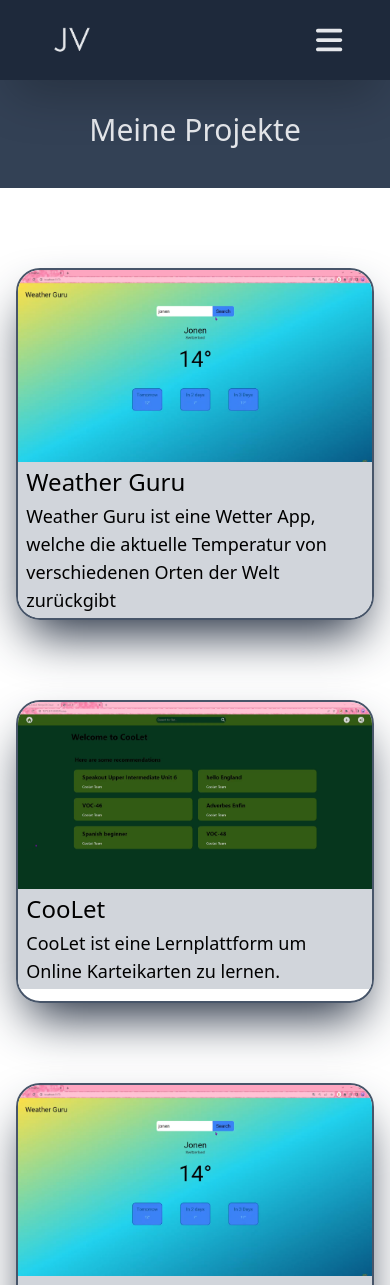
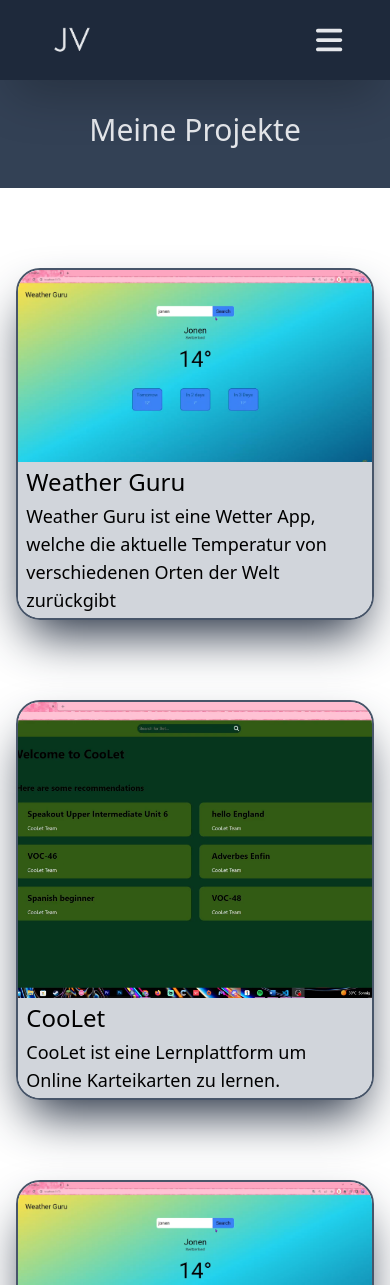
Before and after one commit to Spogotenau/portfolio, a React (Vite) app: page /projekte in a window 390 px wide. Shown: the top 1285 px of the page. Built offline with nearby package versions, Linux system fonts and the light colour scheme; a web font is replaced by a local one.

Commit message:
fix maybe

```diff
--- a/src/Pages/Projekte/index.jsx
+++ b/src/Pages/Projekte/index.jsx
@@ -23,8 +23,12 @@ function Projekte() {
         </div>
         <div className='project mt-20 border-2 rounded-3xl shadow-2xl shadow-slate-800 border-slate-600 overflow-hidden w-11/12 md:w-[550px] md:h-[341.75px] mx-auto'>
           <Link to='/projekte/coolet'>
-            <img src={cooLet} alt='CooLet' className=' w-[550px]' />
-            <div className='description cooLet bg-gray-300 top-[-12px] relative'>
+            <img
+              src={cooLet}
+              alt='CooLet'
+              className=' w-[550px] h-[295.92px] object-cover'
+            />
+            <div className='description cooLet bg-gray-300 top-0 relative'>
               <h1 className=' text-2xl px-2 py-1'>CooLet</h1>
               <p className=' text-lg px-2 pb-1'>
                 CooLet ist eine Lernplattform um Online Karteikarten zu lernen.
--- a/src/index.css
+++ b/src/index.css
@@ -221,7 +221,7 @@ font-family: 'Roboto Mono', monospace;
 }
 
 .project:hover .cooLet{
-  top: -40px;
+  top: -30px;
 }
 
 .description{
@@ -313,11 +313,7 @@ font-family: 'Roboto Mono', monospace;
     background-color: rgba(30, 41, 59, 1);
   }
 
-  .project:hover .weatherGuru{
+  .project:hover .description{
     top: 0px;
 }
-
-  .project:hover .cooLet{
-    top: 0px;
-  }
 }
```
